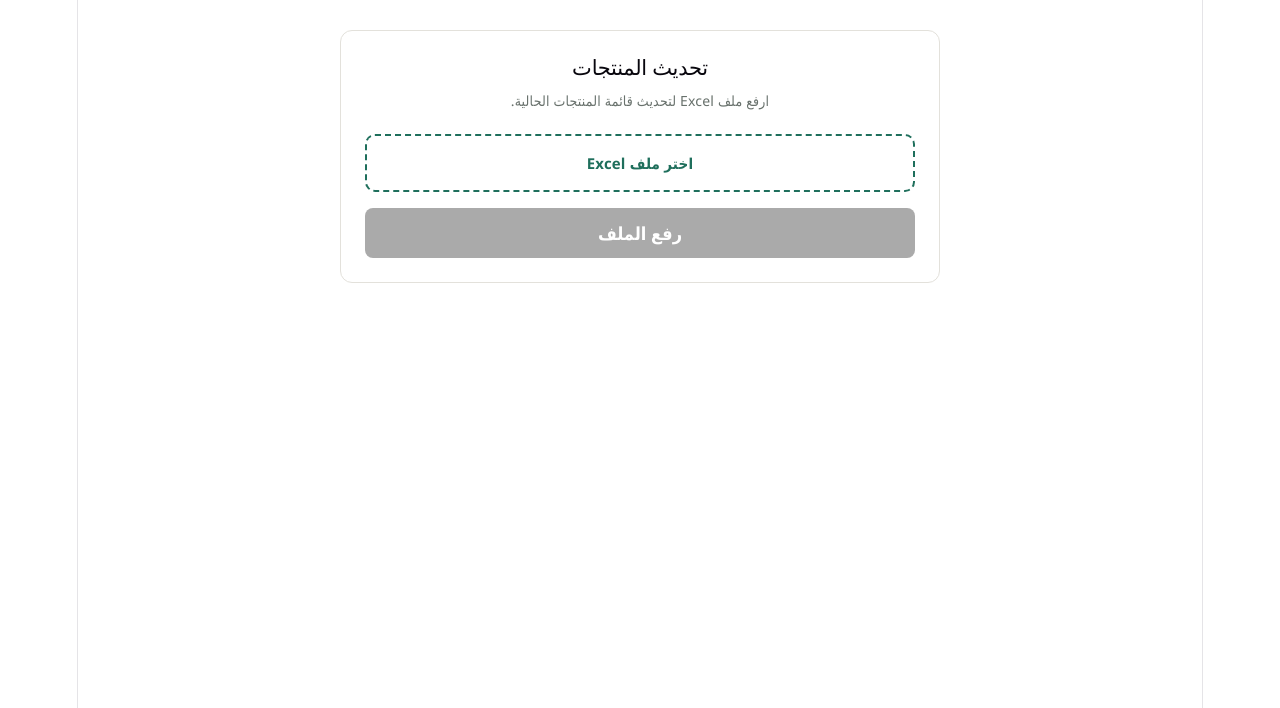
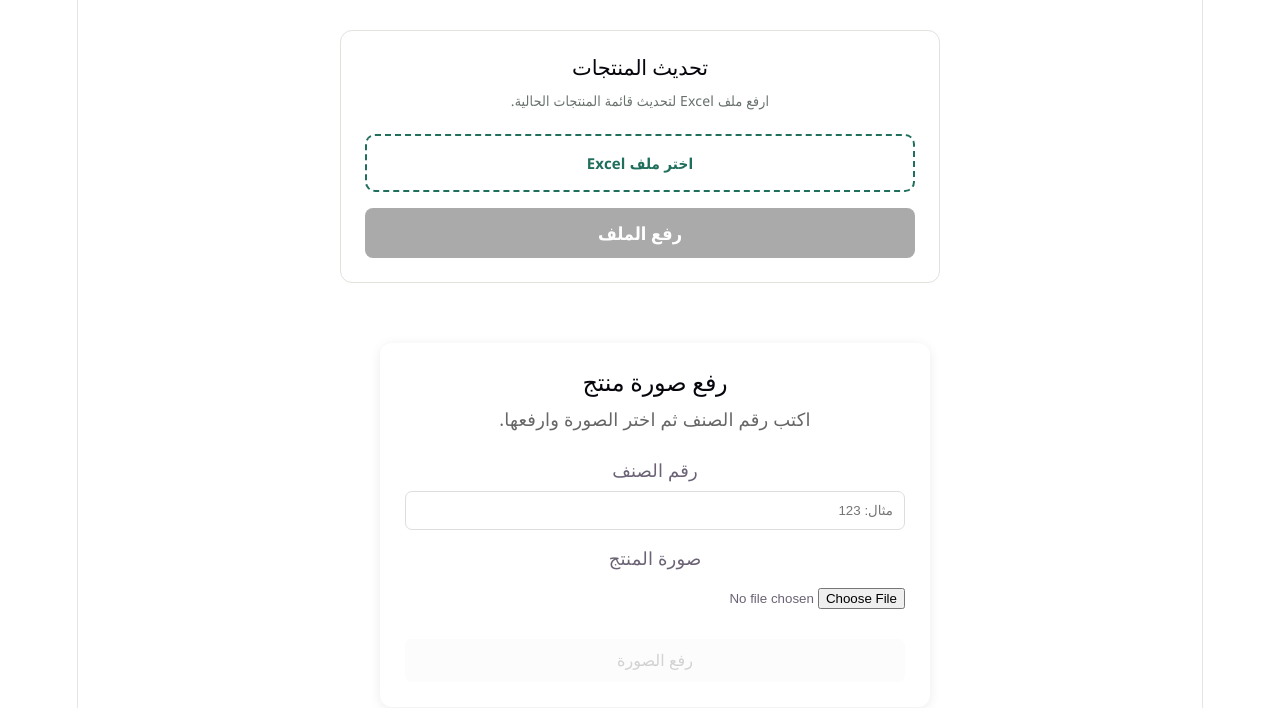
Before and after one commit to AhhmeddKhaled/UdnynClothing, a React (Vite) app in the folder Admin/: page / in a window 1280 px wide. Shown: the top 708 px of the page. Built offline with nearby package versions, Linux system fonts and the light colour scheme.

Commit message:
update server

```diff
--- a/Admin/src/App.jsx
+++ b/Admin/src/App.jsx
@@ -4,13 +4,17 @@ import reactLogo from './assets/react.svg'
 import viteLogo from './assets/vite.svg'
 import './App.css'
 import ExcelUpload from './ExcelUpload/ExcelUpload.jsx';
+import ProductImageUpload from './ProductImageUpload/ProductImageUpload.jsx'
 
 
 function App() {
   const [count, setCount] = useState(0)
 
   return (
+    <>
     <ExcelUpload />
+    <ProductImageUpload />
+    </>
   )
 }
 
--- /dev/null
+++ b/Admin/src/ProductImageUpload/ProductImageUpload.css
@@ -0,0 +1,91 @@
+.product-image-upload {
+  width: 100%;
+  display: flex;
+  justify-content: center;
+  padding: 30px 15px;
+  direction: rtl;
+}
+
+.product-image-upload-box {
+  width: 100%;
+  max-width: 500px;
+  padding: 25px;
+  border-radius: 12px;
+  background: #fff;
+  box-shadow: 0 2px 12px rgba(0, 0, 0, 0.08);
+}
+
+.product-image-upload-box h2 {
+  margin: 0 0 10px;
+  text-align: center;
+}
+
+.product-image-hint {
+  text-align: center;
+  color: #666;
+  margin-bottom: 25px;
+}
+
+.product-image-label {
+  display: block;
+  margin: 15px 0 7px;
+  font-weight: bold;
+}
+
+.product-item-input,
+.product-image-input {
+  width: 100%;
+  box-sizing: border-box;
+}
+
+.product-item-input {
+  padding: 11px;
+  border: 1px solid #ddd;
+  border-radius: 7px;
+}
+
+.product-image-input {
+  padding: 10px 0;
+}
+
+.selected-image {
+  margin-top: 10px;
+  padding: 10px;
+  background: #f5f5f5;
+  border-radius: 7px;
+}
+
+.selected-image span {
+  margin-left: 7px;
+}
+
+.product-image-upload-button {
+  width: 100%;
+  margin-top: 20px;
+  padding: 12px;
+  border: 0;
+  border-radius: 7px;
+  cursor: pointer;
+  font-size: 16px;
+}
+
+.product-image-upload-button:disabled {
+  cursor: not-allowed;
+  opacity: 0.6;
+}
+
+.product-image-success,
+.product-image-error {
+  margin-top: 15px;
+  padding: 12px;
+  border-radius: 7px;
+  text-align: center;
+}
+
+.product-image-success {
+  background: #e8f7e8;
+}
+
+.product-image-error {
+  background: #fdeaea;
+}
--- /dev/null
+++ b/Admin/src/ProductImageUpload/ProductImageUpload.jsx
@@ -0,0 +1,267 @@
+import React, { useState } from "react";
+import "./ProductImageUpload.css";
+
+// ======================================================
+// رابط السيرفر على Back4App
+// ======================================================
+
+const API_URL =
+  "https://udnynclothing23-qpvb1v2q.b4a.run";
+
+export default function ProductImageUpload() {
+  const [itemId, setItemId] = useState("");
+  const [file, setFile] = useState(null);
+
+  const [uploading, setUploading] = useState(false);
+  const [message, setMessage] = useState("");
+  const [error, setError] = useState("");
+
+  // ======================================================
+  // اختيار الصورة
+  // ======================================================
+
+  const handleFileChange = (e) => {
+    const selectedFile = e.target.files?.[0];
+
+    setMessage("");
+    setError("");
+
+    if (!selectedFile) {
+      setFile(null);
+      return;
+    }
+
+    // التأكد أن الملف صورة
+    if (!selectedFile.type.startsWith("image/")) {
+      setFile(null);
+
+      setError(
+        "من فضلك اختر ملف صورة فقط"
+      );
+
+      return;
+    }
+
+    // الحد الأقصى 5 MB
+    if (selectedFile.size > 5 * 1024 * 1024) {
+      setFile(null);
+
+      setError(
+        "حجم الصورة يجب ألا يتجاوز 5 ميجابايت"
+      );
+
+      return;
+    }
+
+    setFile(selectedFile);
+  };
+
+  // ======================================================
+  // رفع الصورة
+  // ======================================================
+
+  const handleUpload = async () => {
+    setMessage("");
+    setError("");
+
+    // التأكد من رقم الصنف
+    if (!itemId.trim()) {
+      setError("اكتب رقم الصنف أولًا");
+      return;
+    }
+
+    // التأكد من الصورة
+    if (!file) {
+      setError("اختر الصورة أولًا");
+      return;
+    }
+
+    try {
+      setUploading(true);
+
+      const formData = new FormData();
+
+      // مهم جدًا:
+      // اسم الحقل لازم يكون image
+      // لأنه مطابق للسيرفر:
+      // upload.single("image")
+      formData.append("image", file);
+
+      const response = await fetch(
+        `${API_URL}/api/products/${itemId.trim()}/image`,
+        {
+          method: "POST",
+          body: formData,
+        }
+      );
+
+      let data;
+
+      try {
+        data = await response.json();
+      } catch {
+        throw new Error(
+          "السيرفر أرسل ردًا غير صالح"
+        );
+      }
+
+      // ==================================================
+      // خطأ من السيرفر
+      // ==================================================
+
+      if (!response.ok) {
+        throw new Error(
+          data?.error ||
+            "حدث خطأ أثناء رفع الصورة"
+        );
+      }
+
+      // ==================================================
+      // نجاح
+      // ==================================================
+
+      setMessage(
+        `تم رفع صورة الصنف ${itemId} بنجاح`
+      );
+
+      console.log(
+        "Image upload result:",
+        data
+      );
+
+      // تفريغ الاختيارات
+      setFile(null);
+
+      const input =
+        document.getElementById(
+          "product-image-file"
+        );
+
+      if (input) {
+        input.value = "";
+      }
+
+    } catch (err) {
+      console.error(
+        "Image upload error:",
+        err
+      );
+
+      setError(
+        err.message ||
+          "حدث خطأ أثناء رفع الصورة"
+      );
+    } finally {
+      setUploading(false);
+    }
+  };
+
+  // ======================================================
+  // الواجهة
+  // ======================================================
+
+  return (
+    <div className="product-image-upload">
+
+      <div className="product-image-upload-box">
+
+        <h2>
+          رفع صورة منتج
+        </h2>
+
+        <p className="product-image-hint">
+          اكتب رقم الصنف ثم اختر الصورة وارفعها.
+        </p>
+
+        {/* رقم الصنف */}
+
+        <label
+          htmlFor="product-item-id"
+          className="product-image-label"
+        >
+          رقم الصنف
+        </label>
+
+        <input
+          id="product-item-id"
+          type="number"
+          min="1"
+          placeholder="مثال: 123"
+          value={itemId}
+          onChange={(e) => {
+            setItemId(e.target.value);
+            setMessage("");
+            setError("");
+          }}
+          className="product-item-input"
+        />
+
+        {/* اختيار الصورة */}
+
+        <label
+          htmlFor="product-image-file"
+          className="product-image-label"
+        >
+          صورة المنتج
+        </label>
+
+        <input
+          id="product-image-file"
+          type="file"
+          accept="image/*"
+          onChange={handleFileChange}
+          className="product-image-input"
+        />
+
+        {/* اسم الصورة */}
+
+        {file && (
+          <div className="selected-image">
+            <span>
+              الصورة المختارة:
+            </span>
+
+            <strong>
+              {file.name}
+            </strong>
+          </div>
+        )}
+
+        {/* زر الرفع */}
+
+        <button
+          type="button"
+          className="product-image-upload-button"
+          onClick={handleUpload}
+          disabled={
+            !itemId ||
+            !file ||
+            uploading
+          }
+        >
+          {uploading
+            ? "جاري رفع الصورة..."
+            : "رفع الصورة"}
+        </button>
+
+        {/* نجاح */}
+
+        {message && (
+          <div className="product-image-success">
+            {message}
+          </div>
+        )}
+
+        {/* خطأ */}
+
+        {error && (
+          <div className="product-image-error">
+            {error}
+          </div>
+        )}
+
+      </div>
+
+    </div>
+  );
+}
```
Also changed, not shown: 1 other file (tests, documents, lock files or other folders).
